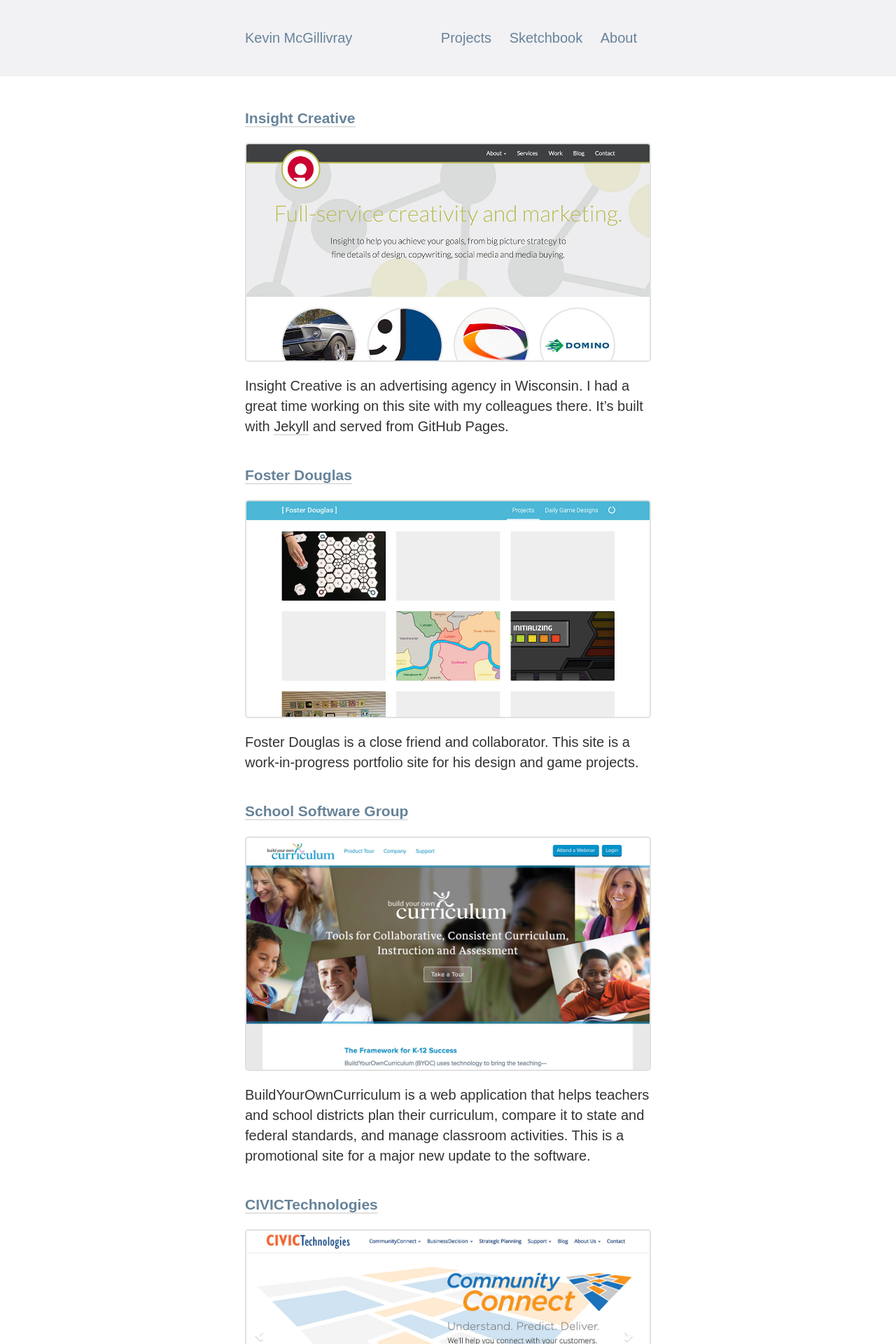
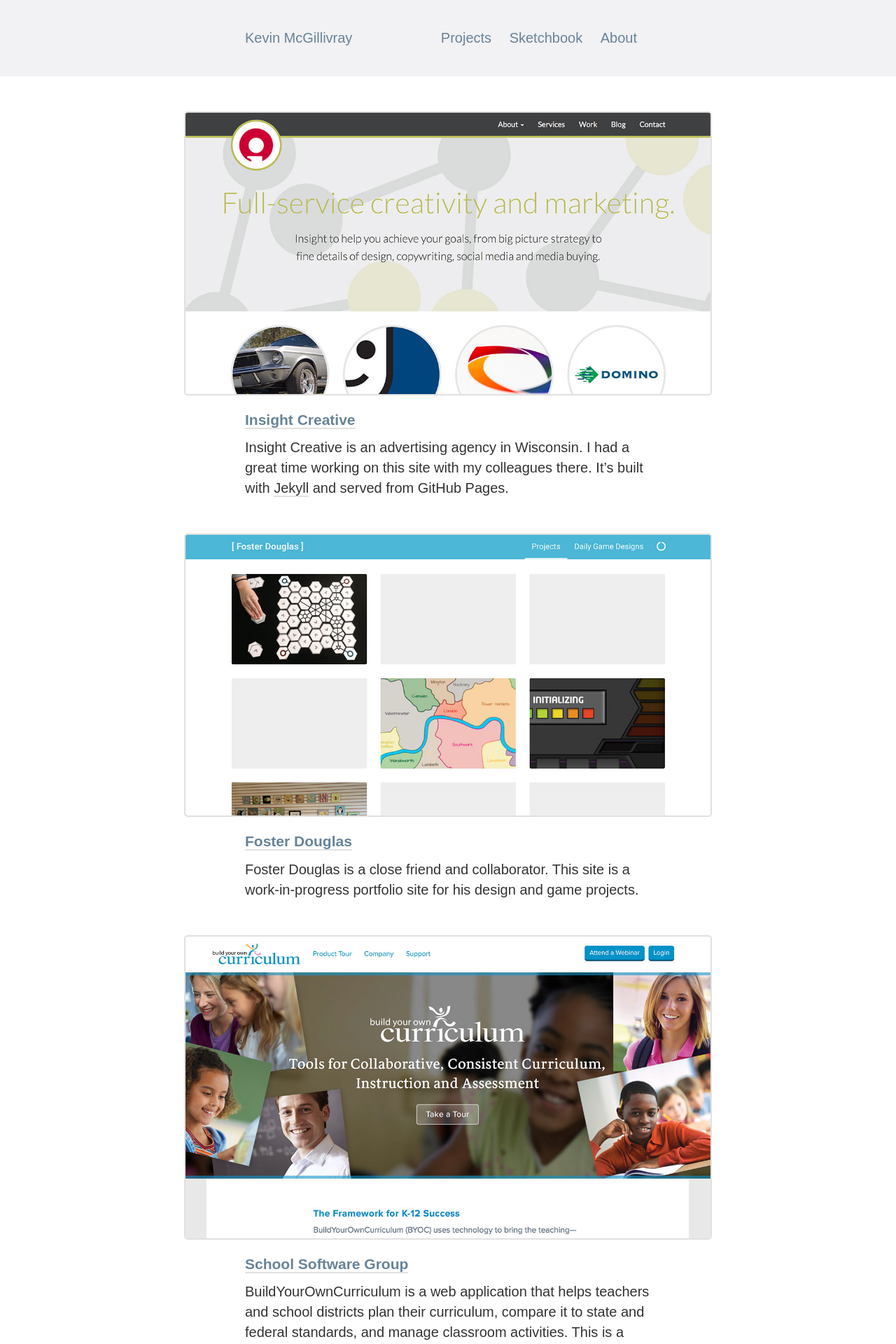
Before and after one commit to kmcgillivray/kmcgillivray.github.io, a Jekyll site: the page built from projects/index.md, in a window 1280 px wide. Shown: the top 1920 px of the page at 70% size. Built offline with Jekyll 4.4.1, drawn with Linux system fonts in a browser that asks for light colours; nearby versions of some CDN libraries.

Commit message:
Adjust project page layout.

```diff
--- a/css/main.css
+++ b/css/main.css
@@ -270,11 +270,21 @@
  */
 
 .project {
-  margin-bottom: 40px;
+  margin-top: 1rem;
+  margin-bottom: 2rem;
+}
+.project h2 {
+  margin-top: .0rem;
 }
 .project img {
   border-radius: 5px;
   border: 2px solid #E1E1E1;
+}
+@media (min-width: 768px) {
+  .project img {
+    width: 130%;
+    margin-left: -15%;
+  }
 }
 
 /*
--- a/projects/index.md
+++ b/projects/index.md
@@ -5,8 +5,8 @@
 
 {% for post in site.categories.projects reversed %}
 <div class="project">
+  {% if post.image %}<a href="{{ post.link }}"><img src="/img/{{ post.image }}" alt="{{ post.title }}"></a>{% endif %}
   <h2><a href="{{ post.link }}">{{ post.title }}</a></h2>
-  {% if post.image %}<a href="{{ post.link }}"><img src="/img/{{ post.image }}" alt="{{ post.title }}"></a>{% endif %}
   {{ post.content }}
 </div>
 {% endfor %}
```
